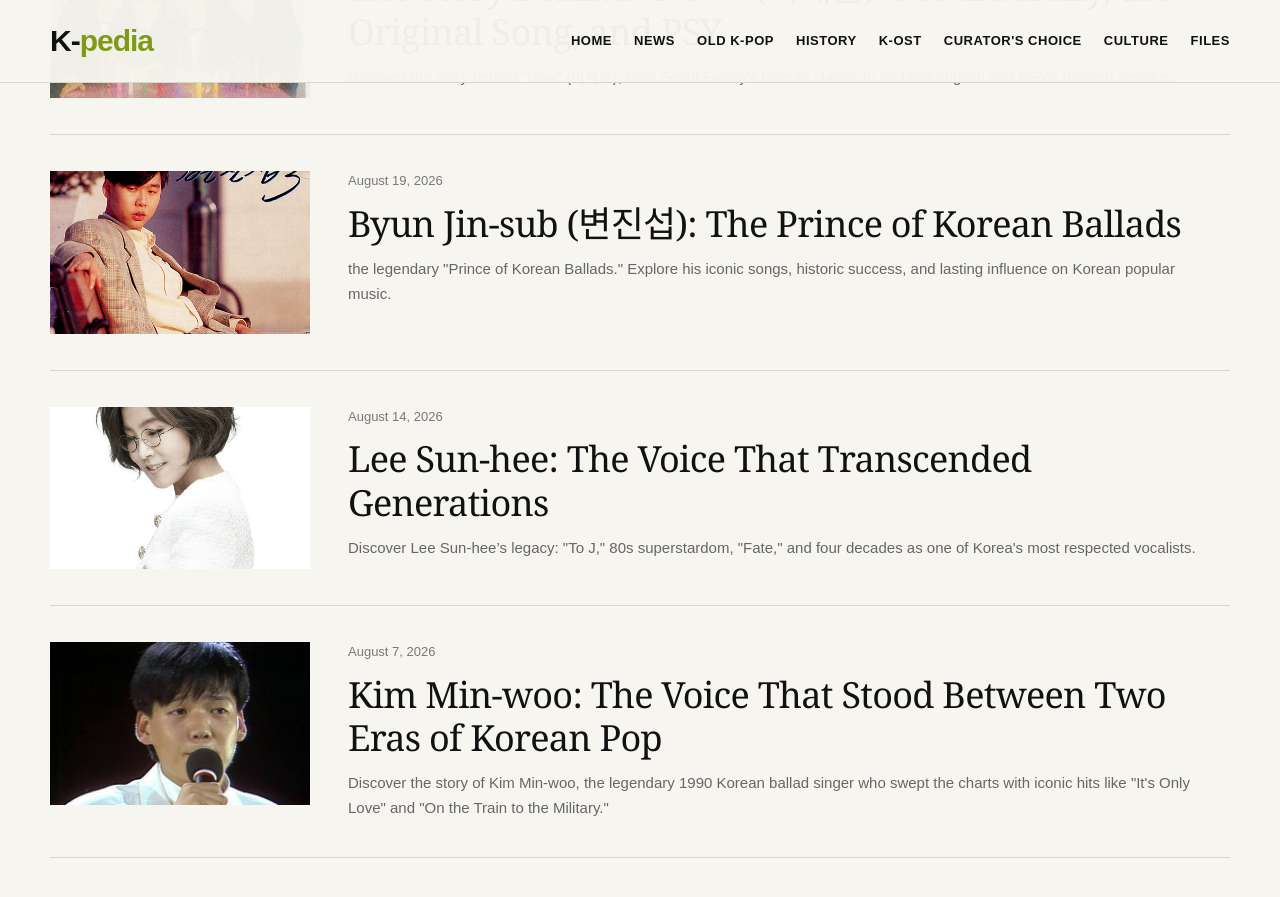
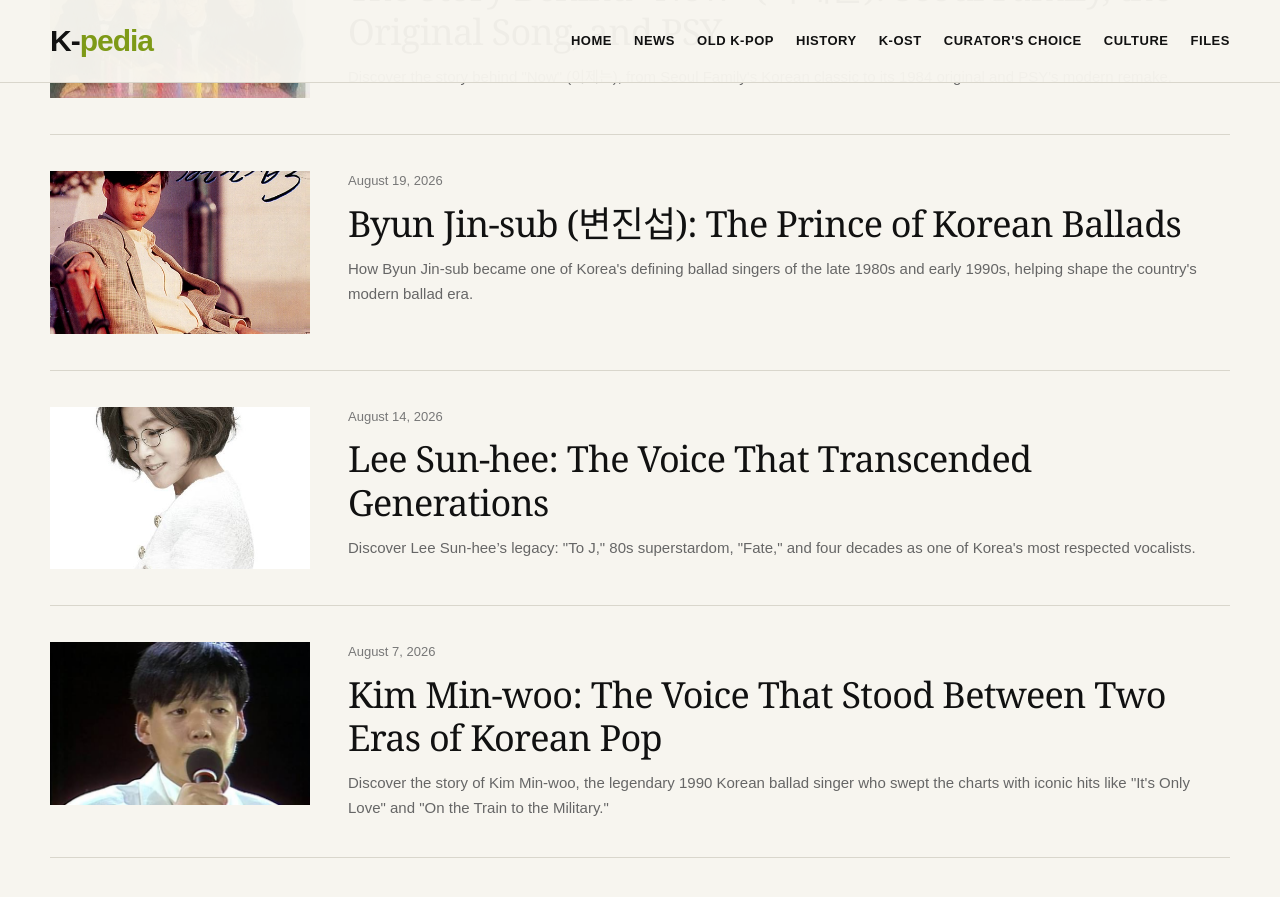
Before and after one commit to kpopkpedia/Kcurator, a Jekyll site: the page built from category/curators-choice/index.html, in a window 1280 px wide and 900 px high, scrolled down 479 px. Shown: the top 897 px of the window. Built offline with Jekyll 4.4.1, drawn with Linux system fonts in a browser that asks for light colours.

Commit message:
Update _posts/2026-09-09-byun-jin-sub-the-prince-of-korean-ballads.md (via Pages CMS)

```diff
--- a/_posts/2026-09-09-byun-jin-sub-the-prince-of-korean-ballads.md
+++ b/_posts/2026-09-09-byun-jin-sub-the-prince-of-korean-ballads.md
@@ -2,8 +2,8 @@
 title: "Byun Jin-sub (변진섭): The Prince of Korean Ballads"
 date: 2026-08-19 10:03:00
 category: Curator's Choice
-description: the legendary "Prince of Korean Ballads." Explore his iconic songs,
-  historic success, and lasting influence on Korean popular music.
+description: How Byun Jin-sub became one of Korea's defining ballad singers of
+  the late 1980s and early 1990s, helping shape the country's modern ballad era.
 permalink: 2026/07/byun-jin-sub-prince-of-korean-ballads.html
 image: /assets/images/bynjinsub.jpg
 ---
@@ -126,7 +126,7 @@ The video includes many of his signature songs, including **To Be Alone**, **Bac
 
 🎥Byun Jin-sub Song Collection 1988–1996 | KBS Stage Compilation
 A comprehensive live collection showcasing his golden age performances on KBS television.
-{% include youtube.html url="https://www.youtube.com/embed/8jq285mfiB8" %}
+{% include youtube.html url="[https://www.youtube.com/embed/8jq285mfiB8](https://www.youtube.com/embed/8jq285mfiB8)" %}
 For listeners who wish to explore each classic in greater depth, K-pedia will also feature dedicated articles highlighting the stories, historical background, and musical significance of his individual songs.
 
 ---
```
